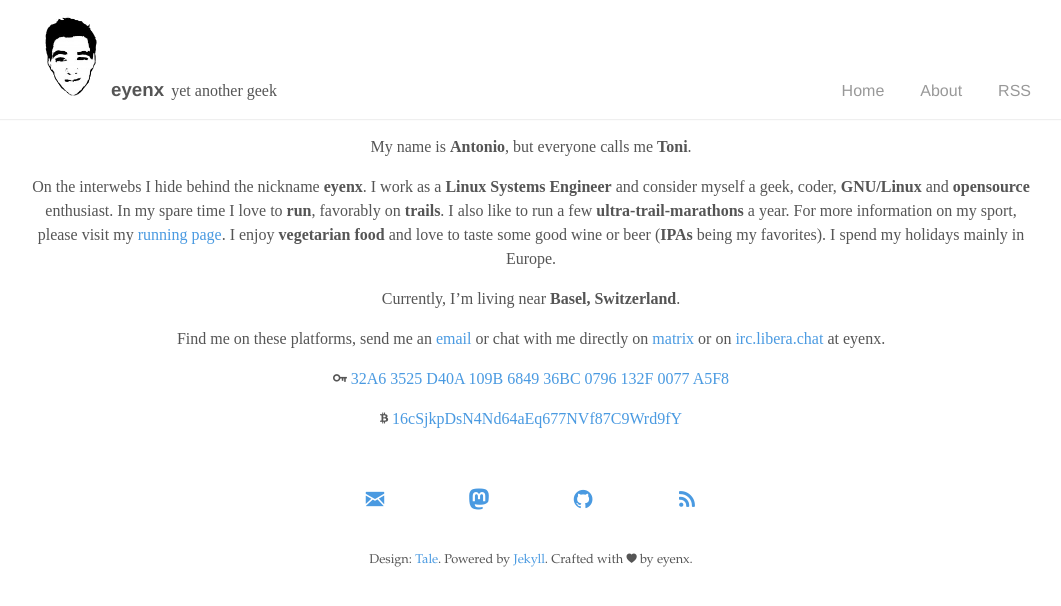
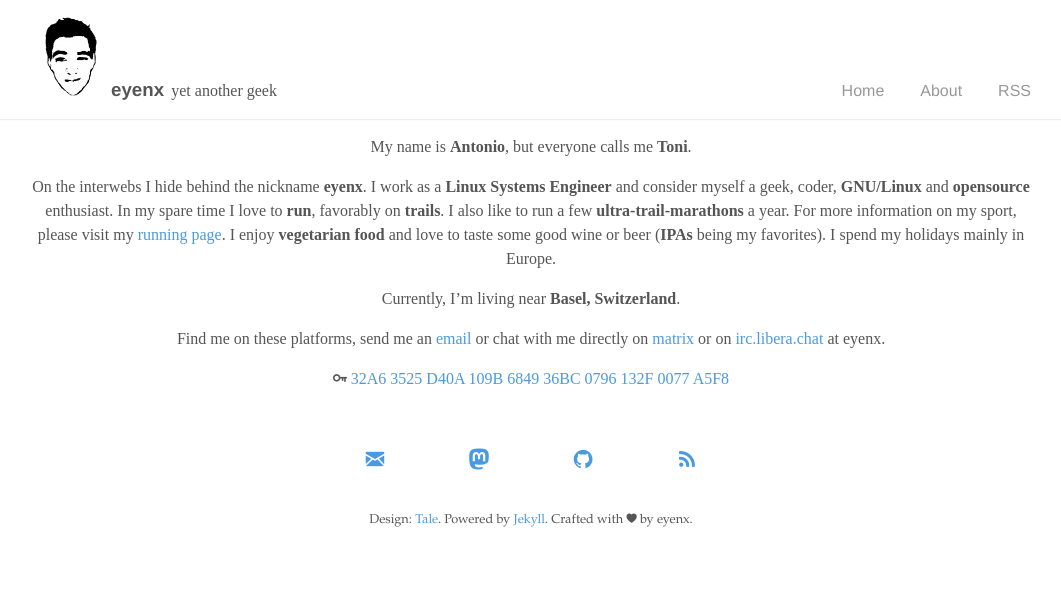
Before and after one commit to eyenx/blog, a Jekyll site: the page built from src/_pages/about.md, in a window 1280 px wide. Shown: the top 606 px of the page, without its empty margins (109-1170 px from the left). Built offline with Jekyll 4.4.1, drawn with Linux system fonts in a browser that asks for light colours.

Commit message:
fix(bitcoin): remove
Signed-off-by: Toni Tauro <toni.tauro@adfinis.com>

```diff
--- a/src/_pages/about.md
+++ b/src/_pages/about.md
@@ -28,8 +28,5 @@ Find me on these platforms, send me an <a href="mailto:&#101;&#121;&#101;&#064;&
 <i class='fi-key medium'></i> <a style="border: none;" href='/assets/pgp.pub'>32A6 3525 D40A 109B 6849  36BC 0796 132F 0077 A5F8</a>
 {: r}
 
-<i class='fi-bitcoin medium'></i> <a style="border: none;" href='bitcoin:16cSjkpDsN4Nd64aEq677NVf87C9Wrd9fY'>16cSjkpDsN4Nd64aEq677NVf87C9Wrd9fY</a>
-{: r}
-
 <br>
 {% include links.html %}
```
